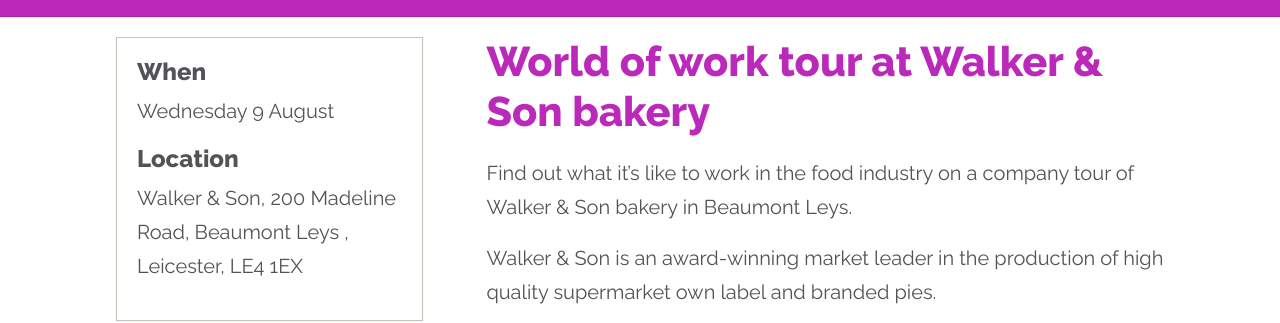
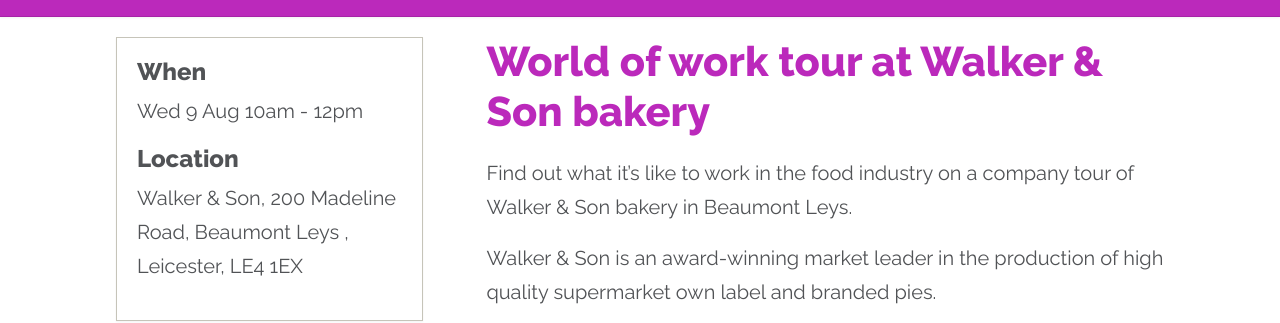
Before and after one commit to richardatval/www.yesproject.org, a Jekyll site: the page built from _events/2017-08-02-world-of-work-tour-at-walker-son-bakery.md, in a window 1280 px wide. Shown: the part 212-535 px from the top of the page. Built offline with Jekyll 4.4.1, drawn with Linux system fonts in a browser that asks for light colours.

Commit message:
Update 2017-08-02-world-of-work-tour-at-walker-son-bakery.md

```diff
--- a/_events/2017-08-02-world-of-work-tour-at-walker-son-bakery.md
+++ b/_events/2017-08-02-world-of-work-tour-at-walker-son-bakery.md
@@ -2,7 +2,7 @@
 layout: event
 published: true
 title: World of work tour at Walker & Son bakery
-when: Wednesday 9 August
+when: 'Wed 9 Aug 10am - 12pm '
 venue: 'Walker & Son, 200 Madeline Road, Beaumont Leys , Leicester,  LE4 1EX   '
 ---
 Find out what it’s like to work in the food industry on a company tour of Walker & Son bakery in Beaumont Leys.
```
